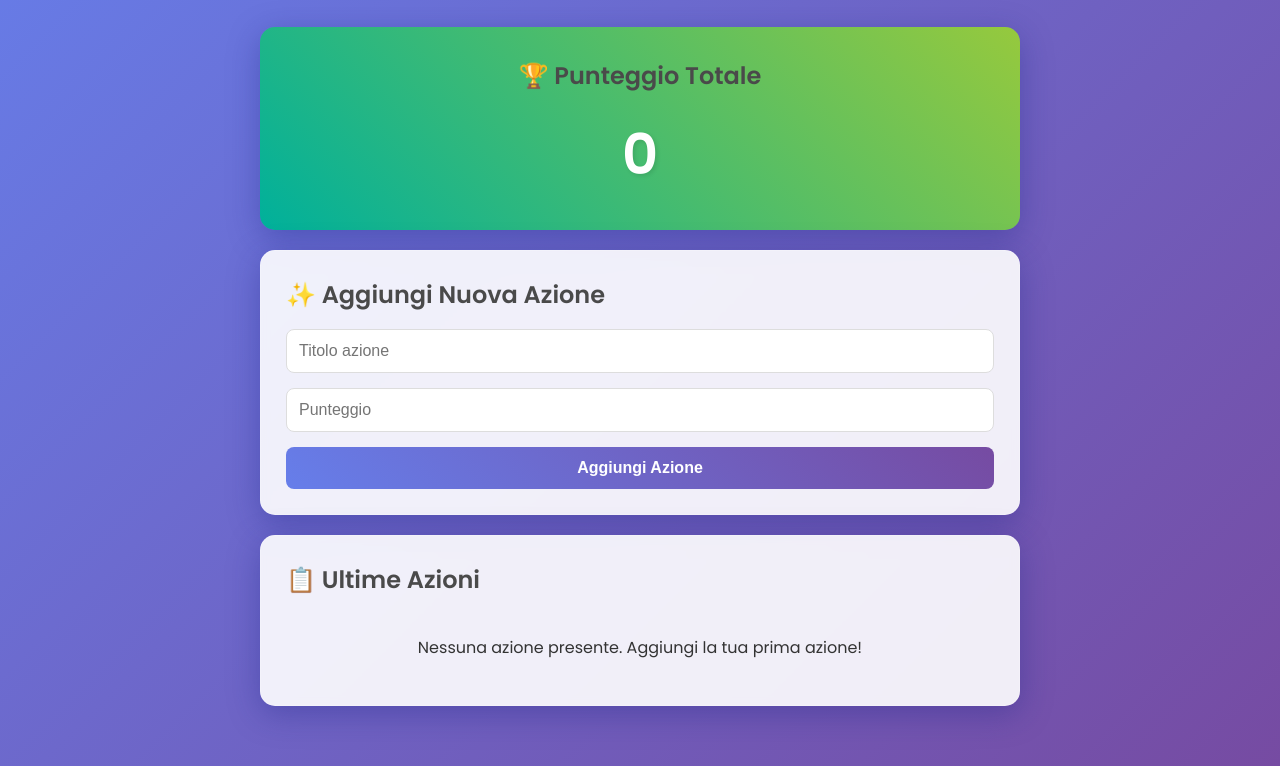
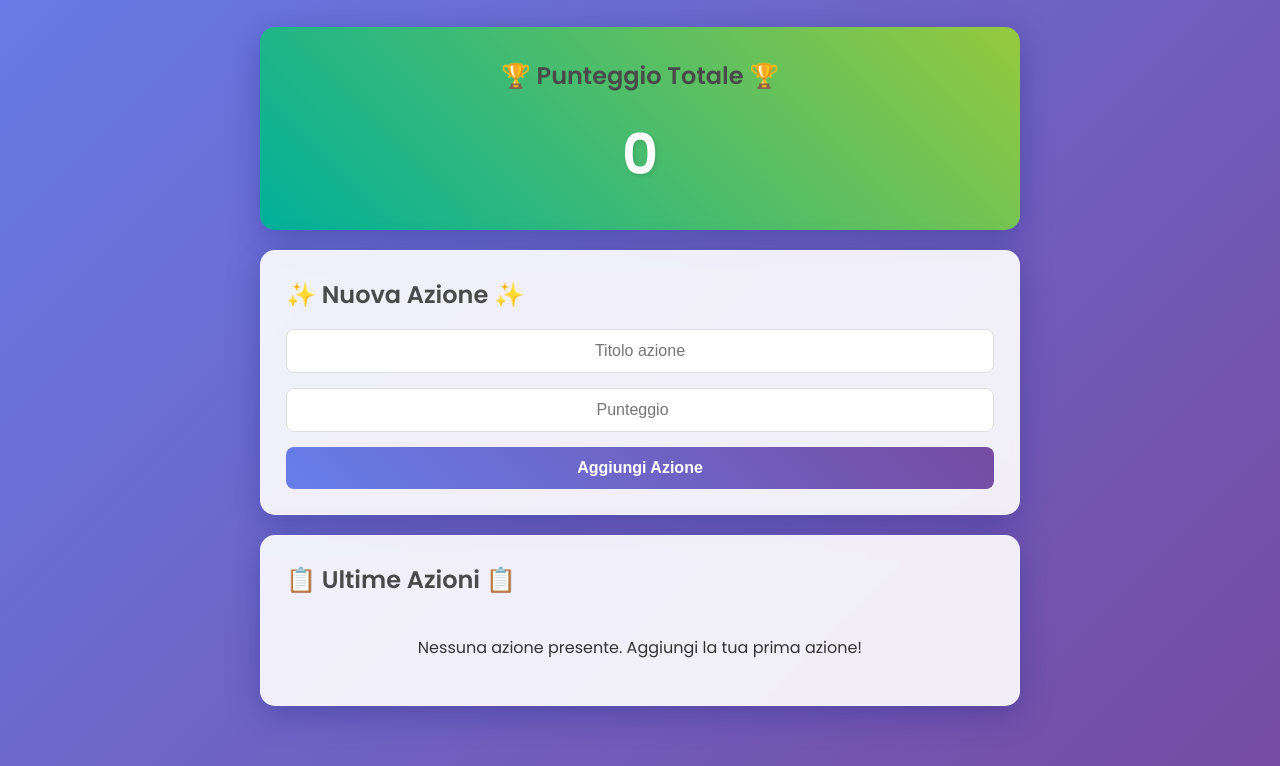
Before and after one commit to massimo-maimeri/life-gamification, a plain HTML site: page index.html in a window 1280 px wide. Shown: the part 142-908 px from the top of the page. Drawn offline with Linux system fonts and the light colour scheme.

Commit message:
Improve UI

```diff
--- a/index.html
+++ b/index.html
@@ -20,17 +20,17 @@
         </header>
         <main>
             <div class="score-container">
-                <h2>🏆 Punteggio Totale</h2>
+                <h2>🏆 Punteggio Totale 🏆</h2>
                 <div id="total-score">0</div>
             </div>
             <form id="new-action-form" class="card">
-                <h2>✨ Aggiungi Nuova Azione</h2>
+                <h2>✨ Nuova Azione ✨</h2>
                 <input type="text" id="action-title" placeholder="Titolo azione" required>
                 <input type="number" id="action-score" placeholder="Punteggio" required>
                 <button type="submit">Aggiungi Azione</button>
             </form>
             <div class="actions-container card">
-                <h2>📋 Ultime Azioni</h2>
+                <h2>📋 Ultime Azioni 📋</h2>
                 <ul id="actions-list"></ul>
             </div>
         </main>
--- a/styles.css
+++ b/styles.css
@@ -84,6 +84,7 @@ h2 {
     border-radius: 8px;
     font-size: 1em;
     transition: all 0.3s ease;
+    text-align: center;
 }
 
 #new-action-form input:focus {
```
